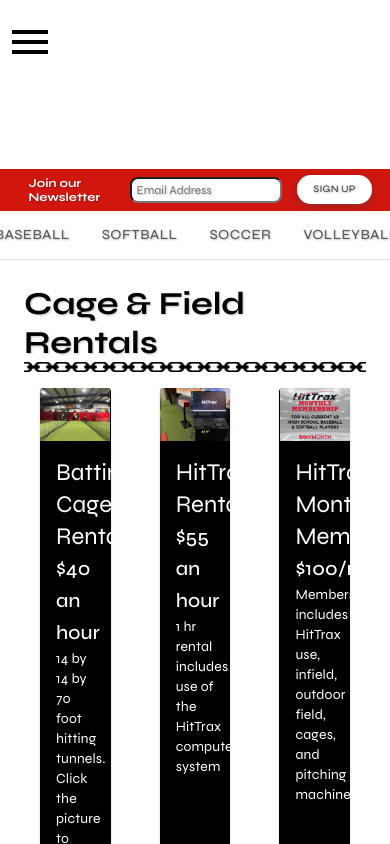
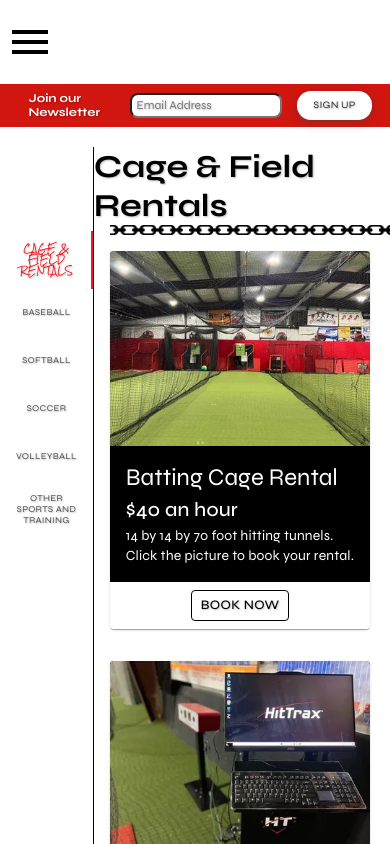
Before and after one commit to Powerhouse-Gym/powerhouse-gym, a React (Vite) app: page /training in a window 390 px wide. Shown: the top 844 px of the page. Built offline with nearby package versions, Linux system fonts and the light colour scheme.

Commit message:
mobile styling for training page

```diff
--- a/src/components/Navbar.jsx
+++ b/src/components/Navbar.jsx
@@ -35,7 +35,7 @@
         >
              {/* Close Button */}
         <IconButton
-          onClick={() => toggleDrawer(false)}
+          onClick={() => handleDrawerToggle(false)}
           sx={{ marginBottom: '20px', display: 'flex', justifyContent: 'flex-end' }}
         >
           <CloseIcon />
--- a/src/components/Training.jsx
+++ b/src/components/Training.jsx
@@ -46,21 +46,84 @@
   return (
     <div className="training-div">
       <NewsLetter />
-      <Box sx={{ width: '100%', display: 'flex', flexDirection: 'column', alignItems: 'center' }}>
+      <Box sx={{ width: '100%', display: 'flex', flexDirection: { xs: 'row', md: 'column' }, alignItems: 'center' }}>
+
+        {/* Vertical Tabs for Mobile */}
         <Box
           sx={{
             width: '100%',
-            display: 'flex',
-            justifyContent: 'center', // Centering the tabs horizontally
+            display: { xs: 'flex', md: 'none' }, // Show vertical tabs on mobile screens
+            justifyContent: 'flex-start',
+            alignItems: 'flex-start', // Align tabs to the top
+            height: '100vh', // Full screen height for mobile
             position: 'sticky',
-            top: '9vh', // Adjusted for navbar height
-            zIndex: 1000, // Keeps it above other content
+            top: '15vh', // Adjust for navbar height
+            zIndex: 1000,
+            backgroundColor: 'white',
+            borderBottom: { xs: 0, md: 1 }, // No border on mobile
+            borderRight: { xs: 1, md: 0 }, // Border on the right for vertical tabs
+            borderColor: 'divider',
+            flexDirection: 'column', // Make tabs stack vertically
+            paddingTop: '10vh', // Ensure the tabs are positioned below the navbar
+          }}
+        >
+          <Tabs
+            orientation="vertical"
+            value={value}
+            onChange={handleChange}
+            aria-label="sports tabs"
+            sx={{
+              width: '100%',
+            }}
+          >
+            <Tab label="Cage & Field Rentals" {...a11yProps(0)} sx={{
+              fontSize: {
+                xs: 9
+              }
+            }} />
+            <Tab label="Baseball" {...a11yProps(1)} sx={{
+              fontSize: {
+                xs: 9
+              }
+            }}/>
+            <Tab label="Softball" {...a11yProps(2)} sx={{
+              fontSize: {
+                xs: 9
+              }
+            }}/>
+            <Tab label="Soccer" {...a11yProps(3)} sx={{
+              fontSize: {
+                xs: 9
+              }
+            }}/>
+            <Tab label="Volleyball" {...a11yProps(4)} sx={{
+              fontSize: {
+                xs: 9
+              }
+            }}/>
+            <Tab label="Other Sports and Training" {...a11yProps(5)}sx={{
+              fontSize: {
+                xs: 9
+              }
+            }} />
+          </Tabs>
+        </Box>
+
+        {/* Horizontal Tabs for Desktop */}
+        <Box
+          sx={{
+            width: '100%',
+            display: { xs: 'none', md: 'flex' }, // Show horizontal tabs on larger screens
+            justifyContent: 'center',
+            position: 'sticky',
+            top: '9vh', // Adjust for navbar height
+            zIndex: 1000,
             backgroundColor: 'white',
             borderBottom: 1,
-            borderColor: 'divider'
+            borderColor: 'divider',
           }}
         >
-          <Box sx={{ maxWidth: 960, width: '100%' }}> {/* Optional: Adjust maxWidth to control centering and width */}
+          <Box sx={{ maxWidth: 960, width: '100%' }}>
             <Tabs value={value} onChange={handleChange} aria-label="sports tabs" centered>
               <Tab label="Cage & Field Rentals" {...a11yProps(0)} />
               <Tab label="Baseball" {...a11yProps(1)} />
@@ -71,6 +134,8 @@
             </Tabs>
           </Box>
         </Box>
+
+        {/* Content Panels */}
         <CustomTabPanel value={value} index={0}>
           <h1>Cage & Field Rentals</h1>
           <TrainingItem arr={cageAndFieldRentals} />
--- a/src/components/TrainingItem.jsx
+++ b/src/components/TrainingItem.jsx
@@ -76,6 +76,7 @@
 
                 {trainingElements}
 
+
                 {/* Bottom Chain */}
                 <div
                     style={{
--- a/src/index.css
+++ b/src/index.css
@@ -13,6 +13,7 @@
 .app {
   display: flex;
   flex-direction: column;
+  min-height: 100vh;
 }
 
 .nav-links {
@@ -52,17 +53,19 @@
   height: 80%;
   /* border: solid black 1px; */
 }
-.crossfit-header-div{
+
+.crossfit-header-div {
   position: relative;
 }
 
-.crossfit-header> h2 {
+.crossfit-header>h2 {
   font-family: "Rock Salt", cursive !important;
   color: white;
   z-index: 1;
   position: relative;
   font-size: 104px;
 }
+
 .crossfit-header {
   background-image: url("./assets/crossfit/crossfitChalk.jpeg");
   background-repeat: no-repeat;
@@ -84,6 +87,7 @@
   font-size: 42px;
   text-transform: uppercase;
 }
+
 .crossfit-header::before {
   content: "";
   position: absolute;
@@ -230,13 +234,13 @@
   margin-top: 7vh;
 }
 
-.secondary-banner > .logo {
+.secondary-banner>.logo {
   height: 150%;
   width: 20%;
   z-index: 0;
 }
 
-.secondary-banner > .crossfit {
+.secondary-banner>.crossfit {
   height: 100%;
   width: 20%;
 }
@@ -744,7 +748,8 @@
 .training-container {
   display: flex;
   flex-wrap: wrap;
-  justify-content: space-between; /* Distribute the cards evenly */
+  justify-content: space-between;
+  /* Distribute the cards evenly */
 }
 
 .training-item {
@@ -752,21 +757,28 @@
   flex-direction: column;
   align-items: center;
   margin: 1rem;
-  flex-basis: calc(30% - 2rem); /* 30% width minus margins */
-  box-sizing: border-box; /* Ensures padding/margin doesn't affect width */
-  height: auto; /* Let the content dictate height */
+  flex-basis: calc(30% - 2rem);
+  /* 30% width minus margins */
+  box-sizing: border-box;
+  /* Ensures padding/margin doesn't affect width */
+  height: auto;
+  /* Let the content dictate height */
 }
 
 .training-item img {
-  width: 100%; /* Take full width of card */
-  height: auto; /* Maintain aspect ratio */
+  width: 100%;
+  /* Take full width of card */
+  height: auto;
+  /* Maintain aspect ratio */
 }
 
 .image-container {
   position: relative;
   width: 100%;
-  padding-top: 75%; /* Adjust this for your desired aspect ratio (height/width)*100 */
-  overflow: hidden; /* Hide anything that exceeds the bounds */
+  padding-top: 75%;
+  /* Adjust this for your desired aspect ratio (height/width)*100 */
+  overflow: hidden;
+  /* Hide anything that exceeds the bounds */
   background-color: black;
 }
 
@@ -776,8 +788,11 @@
   left: 0;
   width: 100%;
   height: 100%;
-  object-fit: contain; /* Fit the image within the bounds without cropping */
+  object-fit: contain;
+  /* Fit the image within the bounds without cropping */
 }
+
+
 
 .crossfit-container {
   display: flex;
@@ -914,7 +929,7 @@
 
 
 
-.carousel-img> .pullupgirl {
+.carousel-img>.pullupgirl {
   width: 100%;
   object-fit: cover;
   object-position: top;
@@ -934,7 +949,7 @@
 }
 
 .footer-div {
- background-color: #d0160f;
+  background-color: #d0160f;
   color: #fff;
   padding: 10px;
   left: 0;
@@ -983,7 +998,10 @@
   border-radius: 8px;
 }
 
-.crossfit-page ,.training-div, .youth-page, .team-container >.newsletter-container {
+.crossfit-page,
+.training-div,
+.youth-page,
+.team-container>.newsletter-container {
   margin-top: 10vh;
 }
 
@@ -1074,7 +1092,7 @@
     padding: 5px;
   }
 
-  .one >h2:hover{
+  .one>h2:hover {
     font-size: 12px;
   }
 
@@ -1088,7 +1106,7 @@
   .two>h1 {
     font-size: 14px;
     align-self: center;
-    margin-bottom:  10px;
+    margin-bottom: 10px;
     text-align: center;
     max-width: 95%;
   }
@@ -1162,9 +1180,7 @@
     display: none;
   }
 
-  .crossfit-page>.newsletter-container {
-
-  }
+  .crossfit-page>.newsletter-container {}
 
   .training-div>.newsletter-container {
     margin-top: 10vh;
@@ -1183,7 +1199,7 @@
     width: 95%;
     align-self: center;
     margin: 0;
-    position:initial;
+    position: initial;
     margin-bottom: 10px;
     border-radius: 28px;
   }
@@ -1193,7 +1209,7 @@
     font-size: 24px;
   }
 
-  .crossfit-header > h2 {
+  .crossfit-header>h2 {
     font-size: 54px;
   }
 
@@ -1202,4 +1218,34 @@
   }
 
 
+  .training-container {
+    flex-direction: column;
+    flex-wrap: nowrap;
+    width: 75vw;
+    padding: 1rem;
+  }
+
+  .training-item {
+    width: 100%;
+    margin: 0;
+    /* margin-bottom: 1rem; */
+    margin-top: 1rem;
+    margin-bottom: 1rem;
+  }
+
+  .css-xov06r {
+    align-items: flex-start !important;
+    width: 25% !important;
+    margin: 0;
+    margin-top: 20px;
+  }
+
+  .css-19kzrtu {
+    padding: 0 !important;
+  }
+
+  .training-div{
+    margin: 0;
+  }
+
 }
```
